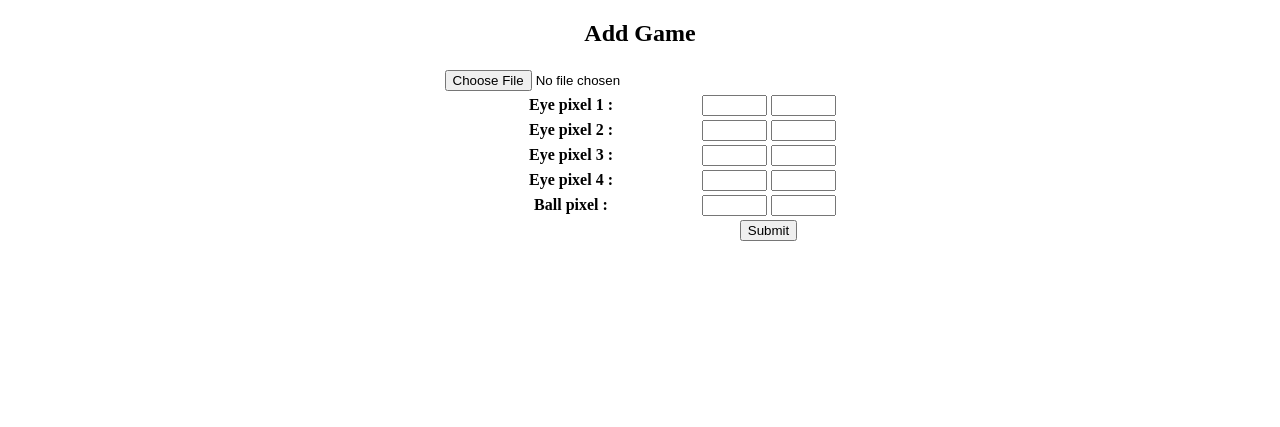
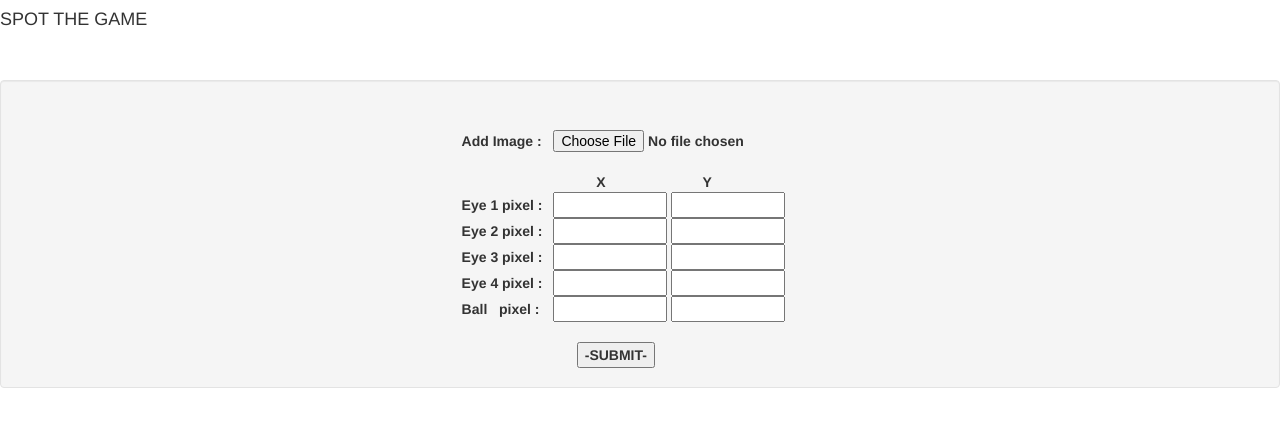
Before and after one commit to stoic1979/SpotTheBall, a Flask app: page /admin in a window 1280 px wide. Shown: the top 427 px of the page. Run offline with Flask 2, Linux system fonts and the light colour scheme; lists and menus that the app fills with data are empty; some libraries are stand-ins or nearby versions.

Commit message:
update admin ui

```diff
--- a/templates/admin.html
+++ b/templates/admin.html
@@ -1,42 +1,58 @@
 <!DOCTYPE html>
 <html lang="en">
-
 <head>
-    <meta charset="UTF-8">
-    <title>admin</title>
+    <title>SPOT THE GAME</title>
+    <meta charset="utf-8">
+    <meta name="viewport" content="width=device-width, initial-scale=1">
+    <script src="https://ajax.googleapis.com/ajax/libs/jquery/3.2.1/jquery.min.js"></script>
+    <script src="https://maxcdn.bootstrapcdn.com/bootstrap/3.3.7/js/bootstrap.min.js"></script>
+    <link rel="stylesheet" href="https://maxcdn.bootstrapcdn.com/bootstrap/3.3.7/css/bootstrap.min.css">
+    <link rel="stylesheet" type="text/css" href="{{ url_for('static', filename='css/style.css') }}" />
 </head>
 
 <body>
-<center>
-
+<h4>SPOT THE GAME</h4><br><br>
+    <div id="login" class="span3 well well-large offset4">
+        <center>
+        <h4></h4><br>
     <form action="/add_game" method="post">
-    <h2>Add Game</h2>
         <table>
             <tr>
-                <th><input type="file" name="pic" accept="image/*"></th>
-            </tr>
-
-            <tr>
-                <th>Eye pixel 1 :</th><th><input type="text" name="x1" size="5">  <input type="text" name="y1" size="5"></th>
+                <th>Add Image :&nbsp;&nbsp;&nbsp;</th><th><input type="file" name="pic" accept="image/*"></th>
             </tr>
             <tr>
-                <th>Eye pixel 2 :</th><th><input type="text" name="x2" size="5">  <input type="text" name="y2" size="5"></th>
+                <th>&nbsp;&nbsp;&nbsp;</th>
             </tr>
             <tr>
-                <th>Eye pixel 3 :</th><th><input type="text" name="x3" size="5"> <input type="text" name="y3" size="5"></th>
+                <th></th><th>&nbsp;&nbsp;&nbsp;&nbsp;&nbsp;&nbsp;&nbsp;&nbsp;&nbsp;&nbsp; X
+                &nbsp;&nbsp;&nbsp;&nbsp;&nbsp;&nbsp;&nbsp;&nbsp;&nbsp;&nbsp;&nbsp;&nbsp;
+                &nbsp;&nbsp;&nbsp;&nbsp;&nbsp;&nbsp;&nbsp;&nbsp;&nbsp;&nbsp; Y</th>
             </tr>
             <tr>
-                <th>Eye pixel 4 :</th><th><input type="text" name="x4" size="5">  <input type="text" name="y4" size="5"></th>
+                <th>Eye 1 pixel :</th><th><input type="text" name="x1" size="10">  <input type="text" name="y1" size="10"></th>
             </tr>
             <tr>
-                <th>Ball pixel :</th><th><input type="text" name="x" size="5">  <input type="text" name="y" size="5"></th>
+                <th>Eye 2 pixel :</th><th><input type="text" name="x2" size="10">  <input type="text" name="y2" size="10"></th>
             </tr>
             <tr>
-                <th></th><th><input type="submit"></th>
+                <th>Eye 3 pixel :</th><th><input type="text" name="x3" size="10"> <input type="text" name="y3" size="10"></th>
+            </tr>
+            <tr>
+                <th>Eye 4 pixel :</th><th><input type="text" name="x4" size="10">  <input type="text" name="y4" size="10"></th>
+            </tr>
+            <tr>
+                <th>Ball&nbsp;&nbsp; pixel :</th><th><input type="text" name="x" size="10">  <input type="text" name="y" size="10"></th>
+            </tr>
+            <tr>
+                <th>&nbsp;&nbsp;&nbsp;</th>
+            </tr>
+            <tr>
+                <th></th><th>&nbsp;&nbsp;&nbsp;&nbsp;&nbsp;&nbsp;<input type="submit" value="-SUBMIT-"></th>
             </tr>
 
         </table>
     </form>
-</center>
+        </center>
+    </div>
 </body>
 </html>
```
